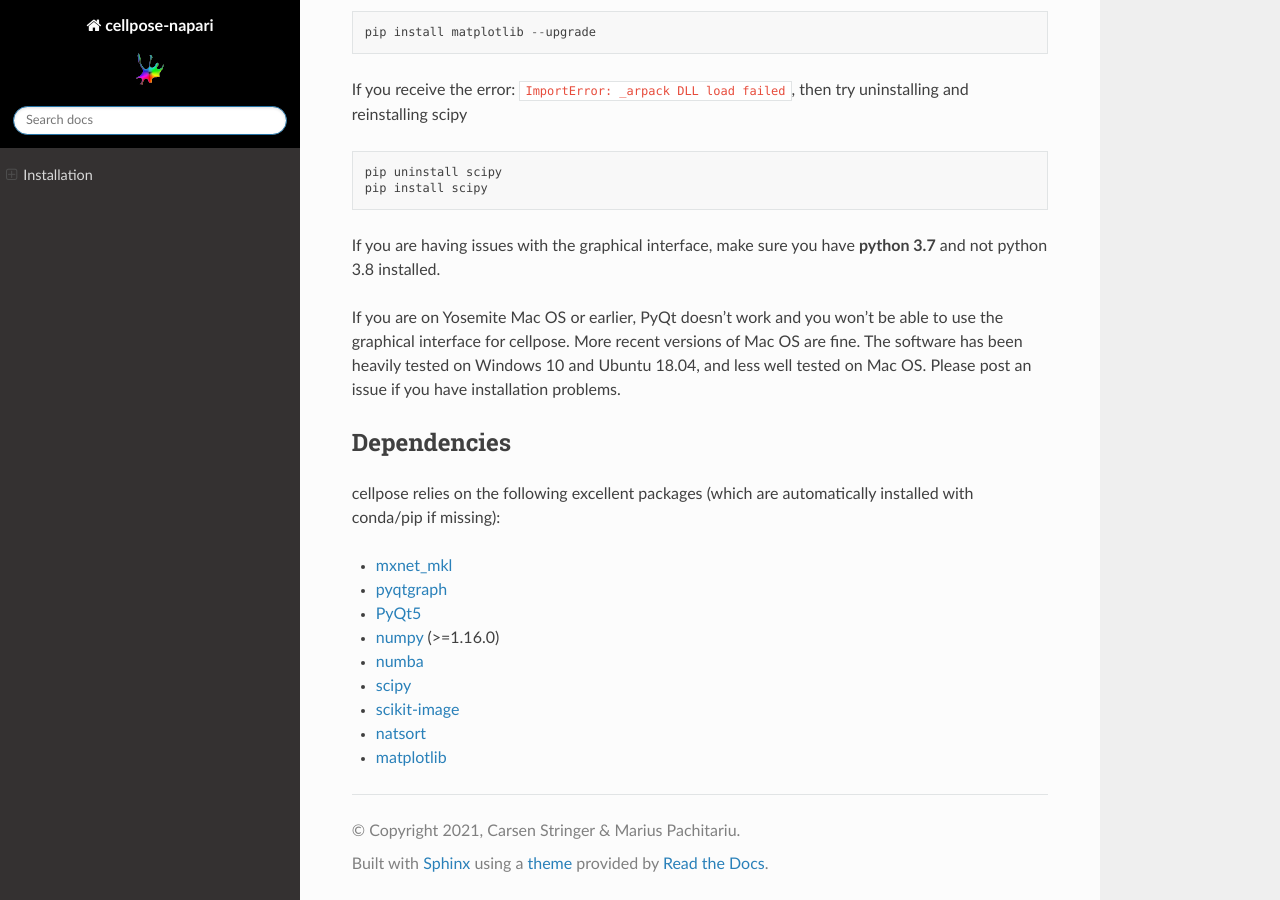
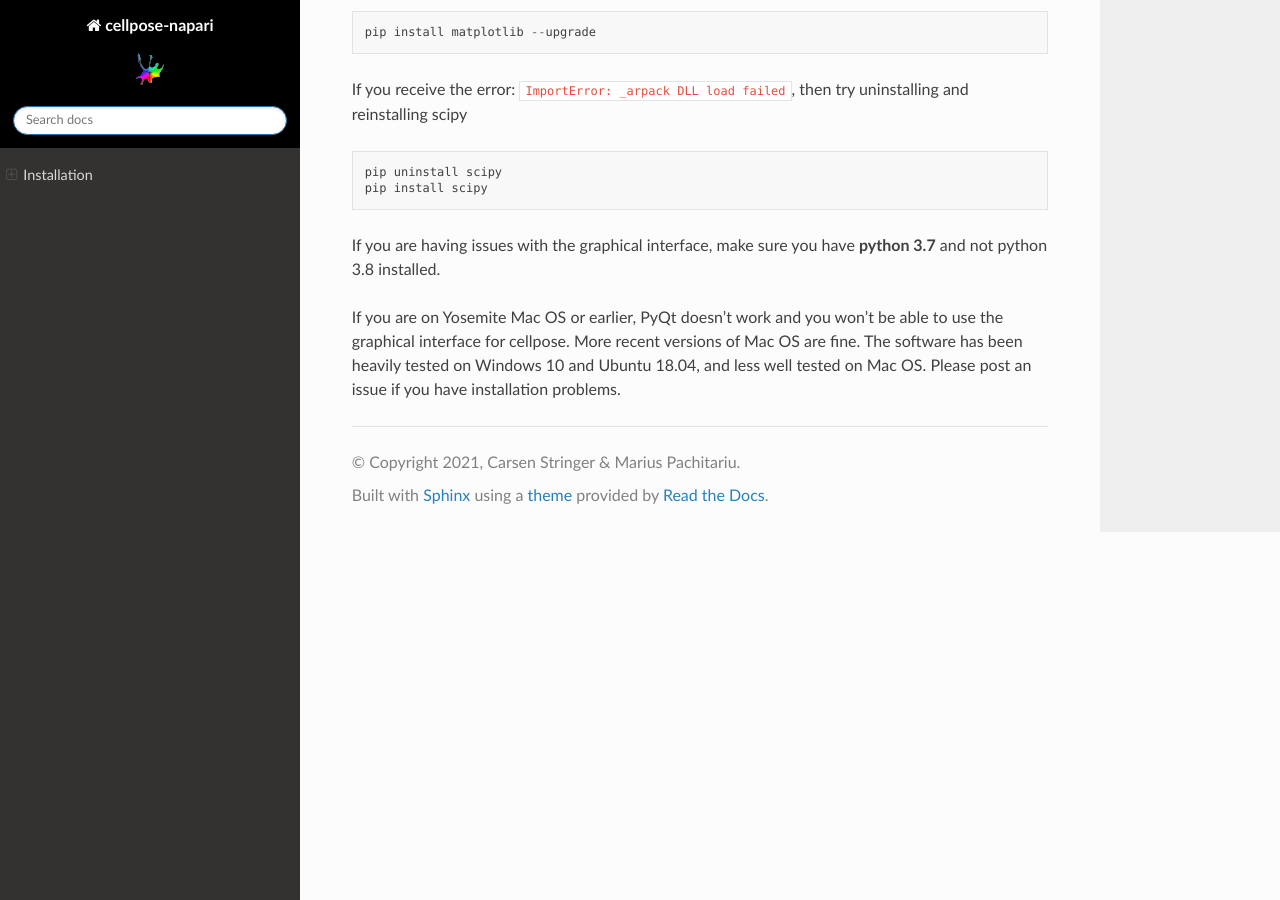
Before and after one commit to MouseLand/cellpose-napari, a Sphinx documentation site: the page built from docs/installation.rst, in a window 1280 px wide and 900 px high, scrolled down 782 px. Built offline with Sphinx 7.4.7 and the Read the Docs theme 2.0.0, drawn with Linux system fonts in a browser that asks for light colours.

```diff
--- a/docs/installation.rst
+++ b/docs/installation.rst
@@ -55,36 +55,5 @@ OS are fine. The software has been heavily tested on Windows 10 and
 Ubuntu 18.04, and less well tested on Mac OS. Please post an issue if
 you have installation problems.
 
-
-Dependencies
-~~~~~~~~~~~~~~~~~~~~~~
-
-cellpose relies on the following excellent packages (which are
-automatically installed with conda/pip if missing):
-
--  `mxnet_mkl`_
--  `pyqtgraph`_
--  `PyQt5`_
--  `numpy`_ (>=1.16.0)
--  `numba`_
--  `scipy`_
--  `scikit-image`_
--  `natsort`_
--  `matplotlib`_
-
 .. _readme: http://github.com/mouseland/cellpose
 .. _install: https://napari.org/tutorials/fundamentals/installation.html
-
-.. _Anaconda: https://www.anaconda.com/download/
-.. _environment.yml: https://github.com/MouseLand/cellpose/blob/master/environment.yml?raw=true
-.. _here: https://pypi.org/project/cellpose/
-
-.. _mxnet_mkl: https://mxnet.apache.org/
-.. _pyqtgraph: http://pyqtgraph.org/
-.. _PyQt5: http://pyqt.sourceforge.net/Docs/PyQt5/
-.. _numpy: http://www.numpy.org/
-.. _numba: http://numba.pydata.org/numba-doc/latest/user/5minguide.html
-.. _scipy: https://www.scipy.org/
-.. _scikit-image: https://scikit-image.org/
-.. _natsort: https://natsort.readthedocs.io/en/master/
-.. _matplotlib: https://matplotlib.org/
```
Also changed, not shown: README.md (+89 -16 lines).
